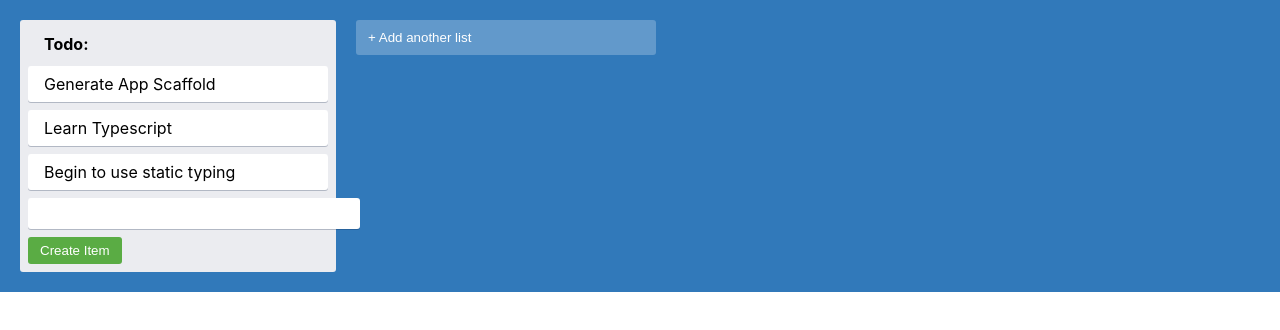
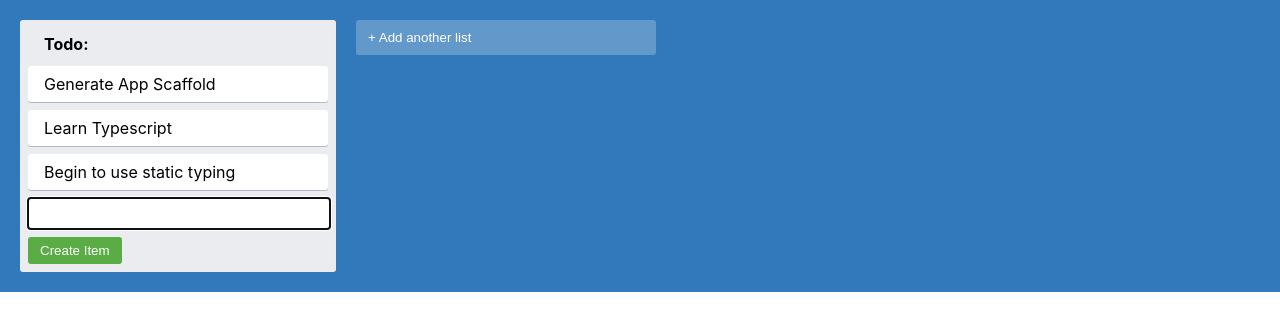
Before and after one commit to chasethesky79/trello-clone, a React (Create React App) app: page / in a window 1280 px wide. Both pictures are taken after a click on the button "+ Add another card". Shown: the top 330 px of the page. Built offline with nearby package versions, Linux system fonts and the light colour scheme.

Commit message:
Implemented the useFocus custom hook

```diff
--- a/src/components/NewItemForm.tsx
+++ b/src/components/NewItemForm.tsx
@@ -1,14 +1,17 @@
 import { useState } from "react";
 import { NewItemFormContainer, NewItemInput, NewItemButton } from "../styles";
+import { useFocus } from "../utils/useFocus";
 
 type NewItemFormProps = {
     onAdd: (text: string) => void
 }
 export const NewItemForm = ({ onAdd }: NewItemFormProps ) => {
     const [text, setText] = useState('')
+    const inputRef = useFocus();
+
     return (
         <NewItemFormContainer>
-            <NewItemInput onChange={(e: React.ChangeEvent<HTMLInputElement>) => setText(e.target.value)}/>
+            <NewItemInput ref={inputRef} onChange={(e: React.ChangeEvent<HTMLInputElement>) => setText(e.target.value)}/>
             <NewItemButton onClick={() => onAdd(text)}>Create Item</NewItemButton>
         </NewItemFormContainer>
     )
--- a/src/styles.ts
+++ b/src/styles.ts
@@ -74,6 +74,6 @@ export const NewItemInput = styled.input`
     box-shadow: #091e4240 0px 1px 0px 0px;
     margin-bottom: 0.5rem;
     padding: 0.5rem 1rem;
-    width: 100%;
+    width: 90%;
 `
 export {}
--- /dev/null
+++ b/src/utils/useFocus.ts
@@ -0,0 +1,11 @@
+import { useRef, useEffect } from "react"
+
+export const useFocus = () => {
+    const ref = useRef<HTMLInputElement>(null)
+
+    useEffect(() => {
+        ref?.current?.focus()
+    }, [])
+
+    return ref;
+}
```
